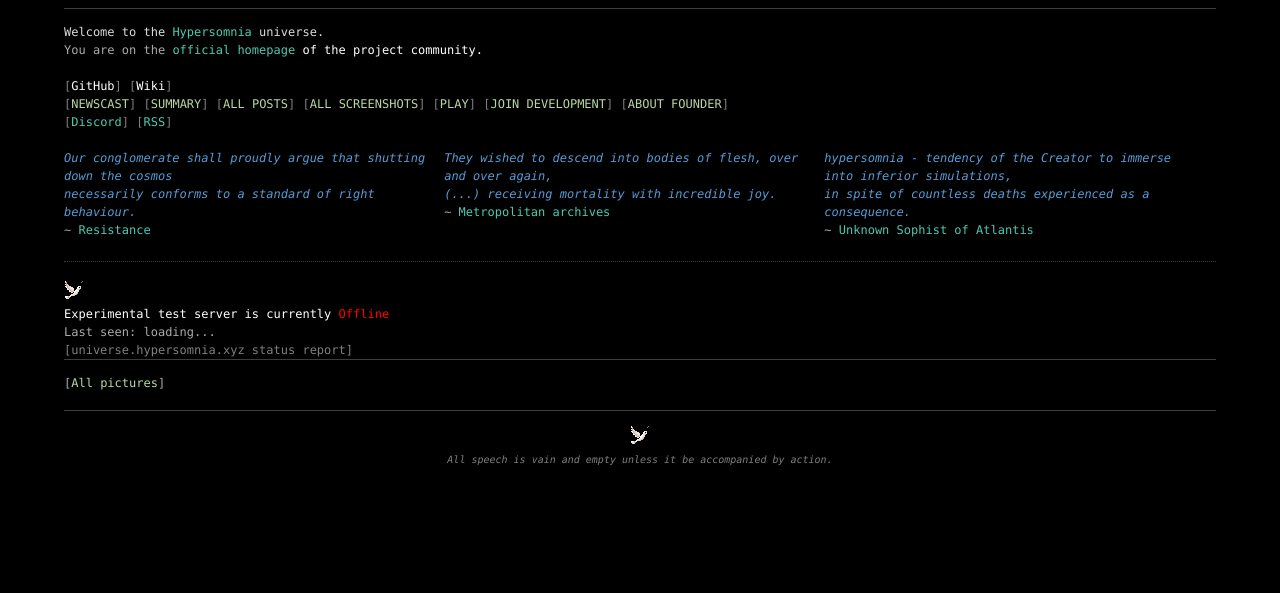
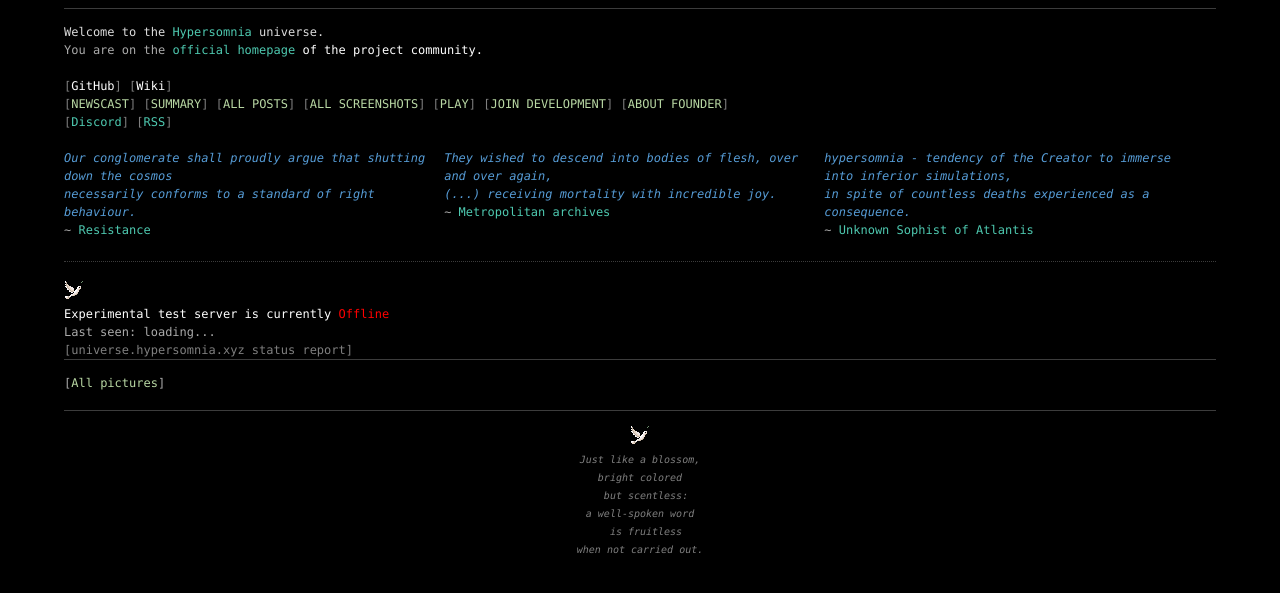
Before and after one commit to TeamHypersomnia/TeamHypersomnia.github.io, a Jekyll site: the page built from screenshots.html, in a window 1280 px wide. Shown: the top 593 px of the page. Built offline with Jekyll 4.4.1, drawn with Linux system fonts in a browser that asks for light colours.

Commit message:
Update footer.html

```diff
--- a/_includes/footer.html
+++ b/_includes/footer.html
@@ -12,7 +12,13 @@ IRC: <a class="vskeyword"><span class="vsparam">[</span>#hypersomnia<span class=
 -->
 <div style="text-align:center">
 <a style="font-size:10px; font-style: italic;" class="vsparam" href="{{ "#TOP"| prepend: page.url }}"> <img src="{{ "/dove.gif "| prepend: site.baseurl }}" style="border: 0"/><br/>
-<span style="">All speech is vain and empty unless it be accompanied by action.</a><br/>
+<span style="">
+Just like a blossom,<br/>
+bright colored<br/>
+&nbsp;&nbsp;but scentless:<br/>
+a well-spoken word<br/>
+&nbsp;&nbsp;is fruitless<br/>
+when not carried out.</a><br/>
 <!--<span class = "vsparam" style="font-size:10px; font-style: none;">~Demosthenes, oratorian of Athens<br/></span>-->
 </div>
 
```
